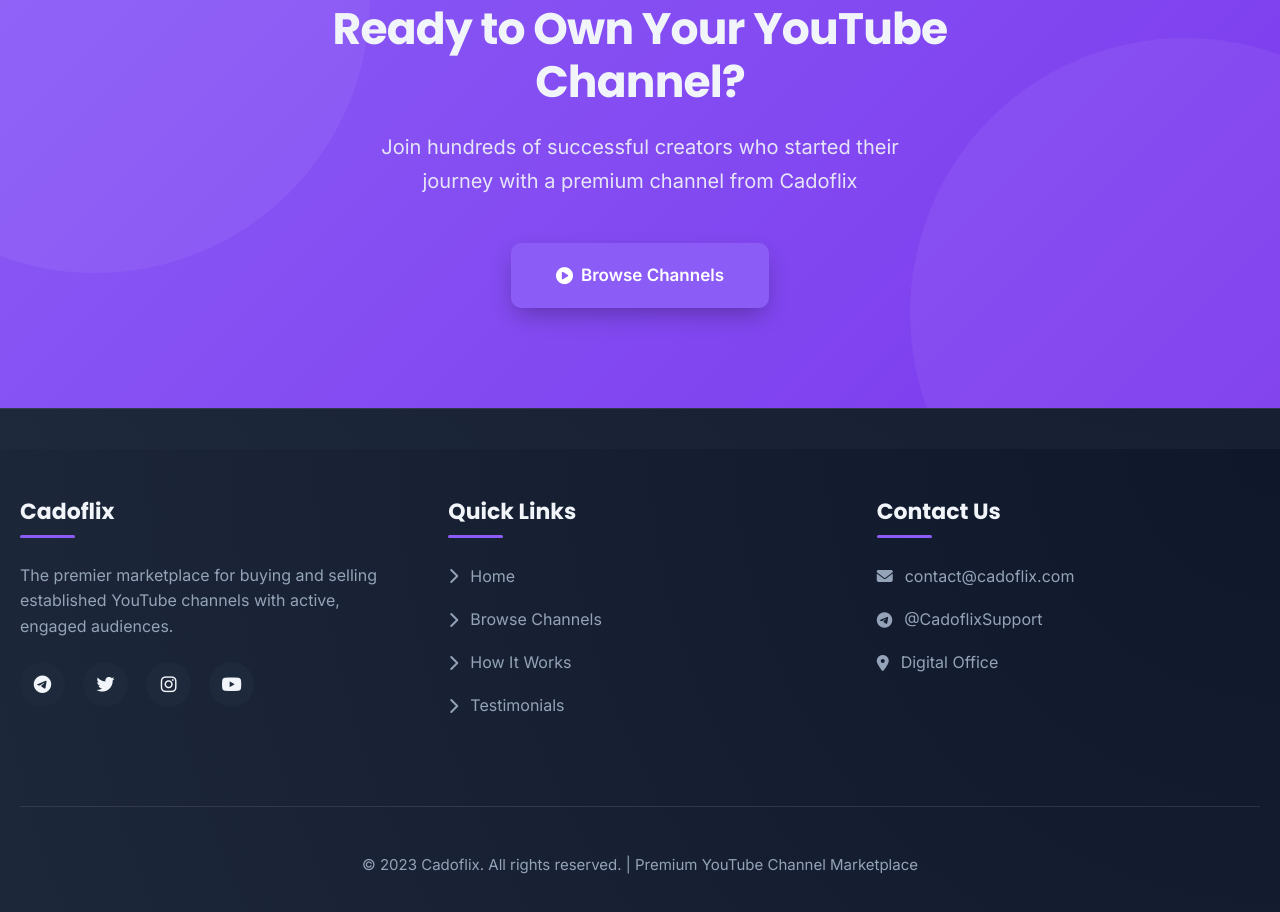
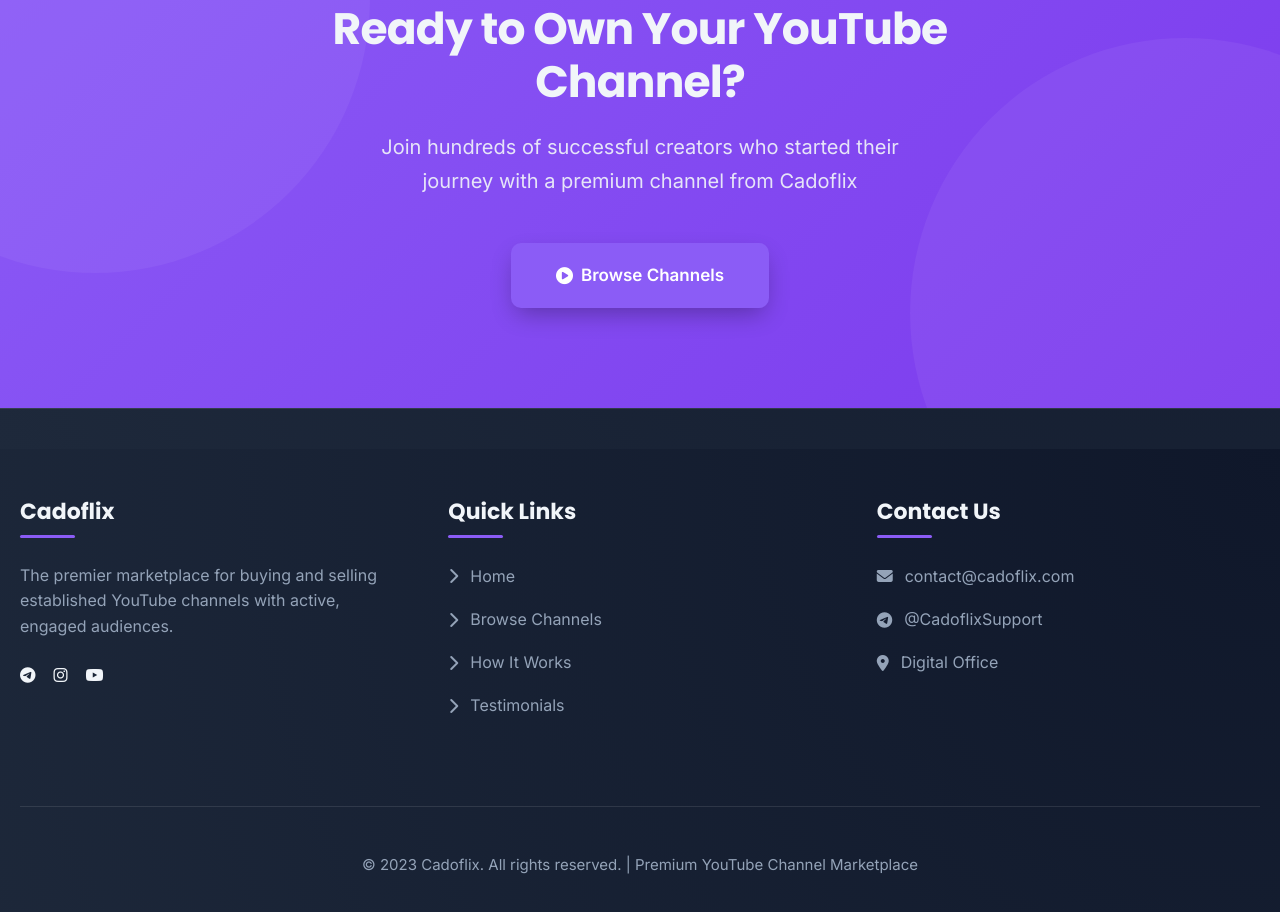
Before and after one commit to motioncraft09/ytsell, a plain HTML site: page index.html in a window 1280 px wide. Shown: the part 3551-4463 px from the top of the page. Drawn offline with Linux system fonts and the light colour scheme.

Commit message:
Update index.html

```diff
--- a/index.html
+++ b/index.html
@@ -1371,10 +1371,9 @@
                     <h3>Cadoflix</h3>
                     <p>The premier marketplace for buying and selling established YouTube channels with active, engaged audiences.</p>
                     <div class="social-links">
-                        <a href="#" class="social-link"><i class="fab fa-telegram"></i></a>
-                        <a href="#" class="social-link"><i class="fab fa-twitter"></i></a>
-                        <a href="#" class="social-link"><i class="fab fa-instagram"></i></a>
-                        <a href="#" class="social-link"><i class="fab fa-youtube"></i></a>
+                        <a href="#" class="https://t.me/yourtelegram"><i class="fab fa-telegram"></i></a>
+                        <a href="#" class="https://www.instagram.com/@Cadoflix"><i class="fab fa-instagram"></i></a>
+                        <a href="#" class="https://www.youtube.com/@Cadoflix"><i class="fab fa-youtube"></i></a>
                     </div>
                 </div>
 
```
